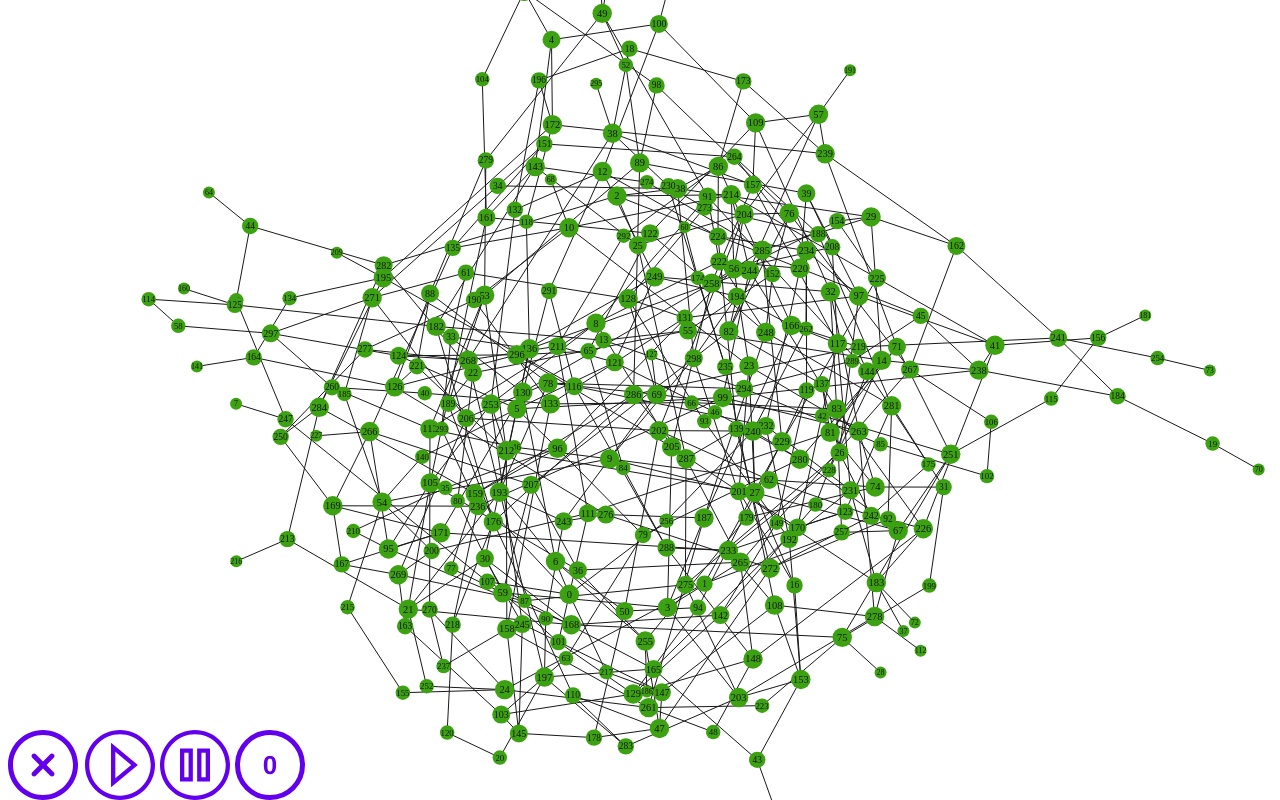
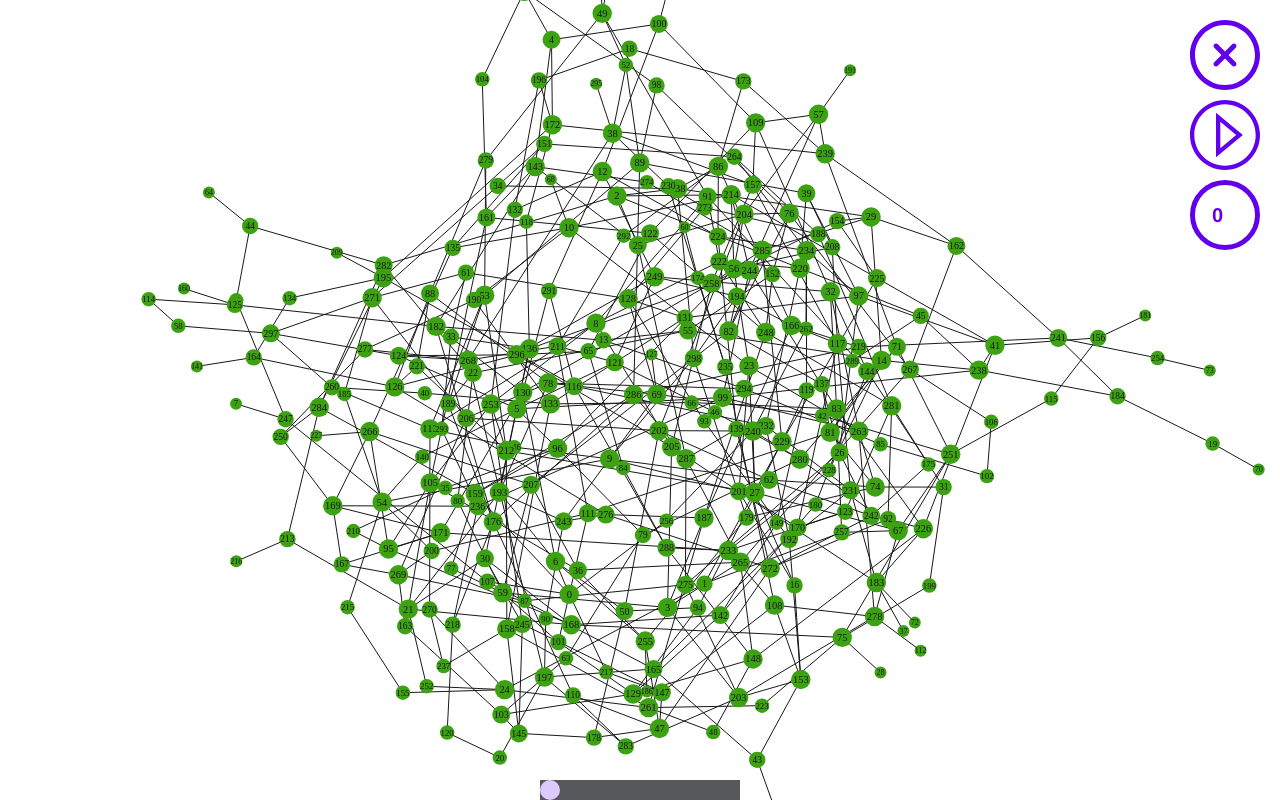
Before and after one commit to c0xa/graph, an Angular app: page / in a window 1280 px wide. Both pictures are taken after a click on the button "Go visualization". Built offline with nearby package versions, Linux system fonts and the light colour scheme.

Commit message:
style finished

```diff
--- a/src/app/app.component.html
+++ b/src/app/app.component.html
@@ -31,8 +31,10 @@
     <div *ngIf="this.isVisualization" class="main-visualization">
         <svg class="main-visualization__image image__close" (click)="isExit()"></svg>
         <svg class="main-visualization__image image__animation" (click)="animation()"></svg>
-        <svg class="main-visualization__image image__pause" (click)="pause()"></svg>
-        <div class="main-visualization__image image__step">{{count}}</div>
+        <div class="main-visualization__image image__step">
+            <input
+                #stepAnimation class="input-step" type="number" id="rangeNumber" min="1" [max]="maxAnimationStep" [value]="count" oninput="range.value=value">
+            </div>
         <app-node-visual-component
             [nodes]="nodes"
             [links]="links"
@@ -40,10 +42,9 @@
             [stepAnimation]="count"
             class="visualization"
         ></app-node-visual-component>
-<!--        <form (submit)="animationStep()" class="visualization-form">-->
-<!--            <input type="range" min="1" [attr.max]="maxCount"  id="range" oninput="rangenumber.value=value" #slider [attr.value]="count"/>-->
-<!--            <input type="number" id="rangenumber" min="1" max="10" [attr.value]="count" oninput="range.value=value">-->
-<!--        </form>-->
+        <form class="visualization-form">
+            <input type="range" min="1" [max]="maxAnimationStep" id="range" oninput="rangeNumber.value=value" #slider [value]="count"/>
+        </form>
     </div>
 
 </div>
--- a/src/app/app.component.ts
+++ b/src/app/app.component.ts
@@ -1,4 +1,6 @@
 import {
+    ChangeDetectionStrategy,
+    ChangeDetectorRef,
     Component,
     ElementRef,
     Input,
@@ -18,7 +20,7 @@ import {Observable} from "rxjs";
 export class AppComponent implements OnInit {
 
     @ViewChild("slider") slider: ElementRef | undefined;
-    @Input('loader') loader!: HTMLDivElement;
+    @ViewChild('stepAnimation') stepAnimation!: ElementRef;
     httpService: HttpService;
 
     nodes: NodeGraph[] = [];
@@ -31,7 +33,6 @@ export class AppComponent implements OnInit {
     allLinks: Link[] = [];
 
     count: number = 0;
-    maxCount: number = 0;
     dataJsonString: string = "";
     animationData: string[] = [];
     subscriptionText: any;
@@ -39,6 +40,8 @@ export class AppComponent implements OnInit {
     interval: number = 0;
 
     maxAnimationStep: number = 372;
+
+    isPause: boolean = false;
 
     //variable for switching theme; default - dark theme
     isSwitchTheme: boolean = false;
@@ -53,10 +56,8 @@ export class AppComponent implements OnInit {
 
         this.subscriptionAnimation = httpService.getDataAnimation().subscribe((data: string) => {
             this.animationData = data.split("\n");
-            this.maxCount = this.animationData.length - 1;
+            this.maxAnimationStep = this.animationData.length - 1;
         });
-
-
     }
 
     ngOnInit() {
@@ -112,9 +113,6 @@ export class AppComponent implements OnInit {
         this.isVisualization = true
         this.nodes = [];
         this.links = [];
-        // if (this.slider) {
-        //     this.time = this.slider.nativeElement.value;
-        // }
         this.mapNodes = new Map<string, NodeGraph>();
         this.allLinks = [];
         this.dataJsonString = document.forms[0]['textarea'].value;
@@ -127,30 +125,10 @@ export class AppComponent implements OnInit {
         clearInterval(this.interval);
     }
 
-    animationStep() {
+    animation() {
+        this.isPause = !this.isPause;
         clearInterval(this.interval);
-        if (this.slider) {
-            this.count = this.slider.nativeElement.value;
-        }
-        if (this.animationData) {
-            const rowAnimation = this.animationData[this.count].split(",");
-            for (let column = 0; column < rowAnimation.length; column++) {
-                const columnAnimation = rowAnimation[column].trim();
-                this.nodes[column]?.setColorAnimation(+columnAnimation)
-            }
-        }
-    }
-
-    pause() {
-        clearInterval(this.interval);
-    }
-
-    animation() {
-        if (this.slider) {
-            this.count = this.slider.nativeElement.value;
-        }
-        clearInterval(this.interval);
-        if (this.count < this.maxAnimationStep) {
+        if (this.count < this.maxAnimationStep && this.isPause) {
             this.interval = setInterval(() => {
                 if (this.count < this.maxAnimationStep && this.animationData)  {
                     const rowAnimation =  this.animationData[this.count].split(",");
--- a/src/app/node-visual-component/node-visual-component.component.ts
+++ b/src/app/node-visual-component/node-visual-component.component.ts
@@ -17,16 +17,13 @@ import * as d3 from 'd3';
     selector: 'app-node-visual-component',
     templateUrl: './node-visual-component.component.html',
     styleUrls: ['./node-visual-component.component.less'],
-    changeDetection: ChangeDetectionStrategy.OnPush,
+    changeDetection: ChangeDetectionStrategy.OnPush
 })
 export class NodeVisualComponentComponent implements OnInit, OnDestroy {
     @Input('nodes') nodes: NodeGraph[] = [];
     @Input('links') links: Link[] = [];
     @Input('switchTheme') isSwitchTheme: boolean = false;
     @Input('stepAnimation') stepAnimation: number = 1;
-
-    @ViewChild('node') node: ElementRef | undefined;
-    @ViewChild('link') link: ElementRef | undefined;
 
     graph!: ForceDirectedGraph;
     _options: { width: number, height: number } = {width: 400, height: 400};
--- a/src/assets/base/styles/common/indent.less
+++ b/src/assets/base/styles/common/indent.less
@@ -3,3 +3,6 @@
 @indent-medium: 30px;
 @indent-small: 20px;
 @indent-tiny: 10px;
+
+@image-top-begin: 20px;
+@image-top-diff: 80px;
--- a/src/assets/base/styles/components/main.less
+++ b/src/assets/base/styles/components/main.less
@@ -13,8 +13,7 @@
         align-self: center;
         &__image {
             position: absolute;
-
-            right: 20px;
+            right: @image-top-begin;
             width: @size-image-medium;
             height: @size-image-medium;
 
@@ -26,7 +25,7 @@
             justify-content: center;
             align-items: center;
 
-            top: 260px;
+            top: @image-top-begin + @image-top-diff + @image-top-diff;
 
             border: 5px solid @background-secondary-light;;
             border-radius: 50%;
@@ -34,24 +33,30 @@
             width: 60px;
             height: 60px;
 
-            .font-very-big-very-bold();
+            & .input-step {
+                width: 60px;
+
+                color: #6200EE;
+                .font-normal-big-max-bold();
+                border: none;
+                border-radius: 50%;
+                text-align: center;
+                &:focus-visible {
+                    border: none;
+                    outline: none;
+                }
+            }
         }
         & .image__close {
-            top: 20px;
+            top: @image-top-begin;
             -webkit-mask-image: url("../../images/close.svg");
             mask-image: url("../../images/close.svg");
         }
 
         & .image__animation {
-            top: 100px;
+            top: @image-top-begin + @image-top-diff;
             -webkit-mask-image: url("../../images/play.svg");
             mask-image: url("../../images/play.svg");
         }
-
-        & .image__pause {
-            top: 180px;
-            -webkit-mask-image: url("../../images/pause.svg");
-            mask-image: url("../../images/pause.svg");
-        }
     }
 }
--- a/src/assets/base/styles/components/media.less
+++ b/src/assets/base/styles/components/media.less
@@ -2,29 +2,31 @@
 
 @media screen and (max-height: 800px) {
 
-    &.header__theme {
+    .header__theme {
         width: @size-image-small;
         height: @size-image-small;
         background-size: @size-image-small @size-image-small;
     }
-    & .main-visualization .main-visualization__image {
-        bottom: 0;
-        top: auto;
+    .main-visualization .main-visualization__image {
+        right: @image-top-begin;
     }
-    & .image__close {
-        left: 8px;
+    .image__close {
+        top: @image-top-begin + @image-top-diff;
     }
 
-    & .image__animation {
-        left: 85px;
+    .image__animation {
+        top: @image-top-begin + @image-top-diff + @image-top-diff;
     }
 
-    & .image__pause {
-        left: 160px;
+    .image__step {
+        top: @image-top-begin + @image-top-diff + @image-top-diff + @image-top-diff;
     }
 
-    & .image__step {
-        left: 235px;
+    .visualization-form {
+        & input[type='range'] {
+            left: calc(50% - 100px);
+            width: 200px;
+        }
     }
 }
 
--- a/src/assets/base/styles/components/visualization-form.less
+++ b/src/assets/base/styles/components/visualization-form.less
@@ -1,9 +1,37 @@
 @import "../base.less";
 
 .visualization-form {
+    width: 100%;
+
     position: absolute;
-
-    bottom: 2%;
-    right: 2%;
+    bottom: 20px;
     margin-top: @indent-tiny;
 }
+
+input[type='range'] {
+    position: absolute;
+    left: 50px;
+
+    overflow: hidden;
+    width: calc(100% - 100px);
+    -webkit-appearance: none;
+    background-color: @color-shadow-dark;
+}
+
+input[type="range"]::-webkit-slider-thumb {
+    -webkit-appearance: none;
+    height: 20px;
+    width: 20px;
+    border-radius: 50%;
+    background: @color-font-light;
+    cursor: ew-resize;
+    box-shadow: 0 0 2px 0@color-shadow-dark;
+    transition: background .3s ease-in-out;
+}
+
+input[type=range]::-webkit-slider-runnable-track  {
+    -webkit-appearance: none;
+    box-shadow: none;
+    border: none;
+    background: transparent;
+}
```
Also changed, not shown: src/assets/data/graph/materials.json (+0 -8 lines), src/assets/data/graph/data2.json.
